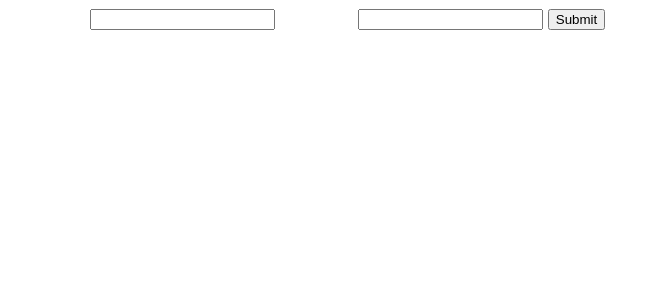
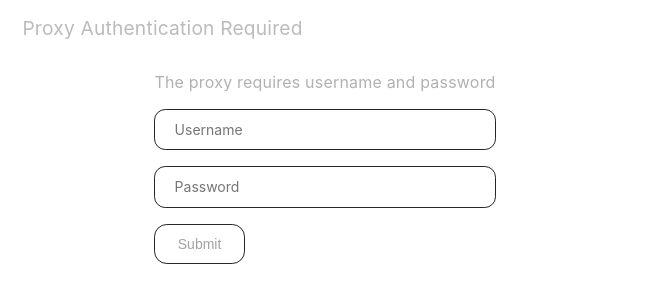
Before and after one commit to totallynotadi/better-notion, an Electron app: page src/index.html in a window 650 px wide. Drawn offline with Linux system fonts and the light colour scheme; no server answers.

Commit message:
feat: finalize proxy auth

```diff
--- a/package.json
+++ b/package.json
@@ -20,8 +20,7 @@
         {
           "target": "nsis",
           "arch": [
-            "x64",
-            "ia32"
+            "x64"
           ]
         },
         {
--- a/src/index.html
+++ b/src/index.html
@@ -7,21 +7,91 @@
     <title>Proxy Sign-in</title>
     <style>
         :root {
-            font-family: -apple-system, BlinkMacSystemFont, Helvetica, Arial, system-ui, sans-serif;
+            font-family: Inter, -apple-system, BlinkMacSystemFont, Arial, Helvetica, sans-serif, sans-serif;
             color: white;
+        }
+
+        html {
+            padding: 0;
+            margin: 0;
+            height: 100vh;
+        }
+
+        body {
+            margin: 0;
+            padding: 0 1.4rem;
+            display: flex;
+            flex-direction: column;
+            justify-content: flex-start;
+            align-items: flex-start;
+            height: 100%;
+        }
+
+        body h2 {
+            font-size: 1.2rem;
+            letter-spacing: 0.2px;
+            font-weight: normal;
+            color: #bbbbbb;
+        }
+
+        div p {
+            font-size: 1rem;
+            letter-spacing: 0.2px;
+            color: #b1b1b1;
+        }
+
+        form {
+            width: 100%;
+            display: flex;
+            flex-direction: column;
+            gap: 1rem;
+        }
+
+        input {
+            all: unset;
+            border-radius: 0.7rem;
+            border: 0.5px solid #252525;
+            background-color: rgba(255, 255, 255, 0.055);
+            padding: 0.7rem 1.2rem;
+            font-size: 14px;
+            color: rgb(200, 200, 200);
+        }
+
+        input::placeholder {
+            font-size: 14px;
+        }
+
+        button[type="submit"] {
+            width: min-content;
+            padding: 0.7rem 1.4rem;
+            border-radius: 0.8rem;
+            border: 0.5px solid #252525;
+            background-color: rgba(255, 255, 255, 0.055);
+            color: rgb(163, 163, 163);
+            font-size: 14px;
+        }
+
+        div {
+            margin: 0 auto auto auto;
         }
     </style>
     <script src="./renderer.js"></script>
 </head>
 
 <body>
-    <form onsubmit="handOnSubmit()">
-        <label for="username"> Username</label>
-        <input id="username" type="text" name="username">
-        <label for="password"> Password</label>
-        <input id="password" type="password" name="password">
-        <button type="submit">Submit</button>
-    </form>
+    <h2>Proxy Authentication Required</h2>
+    <div>
+        <p>
+            The proxy
+            <code id="proxyaddr"></code>
+            requires username and password
+        </p>
+        <form onsubmit="handOnSubmit()">
+            <input id="username" type="text" placeholder="Username" name="username">
+            <input id="password" type="password" placeholder="Password" name="password">
+            <button type="submit">Submit</button>
+        </form>
+    </div>
 </body>
 
 </html>
--- a/src/preload.js
+++ b/src/preload.js
@@ -2,4 +2,5 @@ const { ipcRenderer, contextBridge } = require("electron/renderer");
 
 contextBridge.exposeInMainWorld('electronAPI', {
     gotCreds: (username, password) => ipcRenderer.send('got-creds', username, password),
+    onProxyAddress: (callback) => ipcRenderer.on('send-proxy-addr', (event, hostname, port) => callback(hostname, port))
 })
--- a/src/renderer.js
+++ b/src/renderer.js
@@ -1,3 +1,9 @@
+window.electronAPI.onProxyAddress((hostname, port) => {
+    console.log('got proxy details', hostname, port)
+    const dialogMessage = document.querySelector('code');
+    dialogMessage.innerText = `${hostname}:${port}`;
+})
+
 function handOnSubmit(submitEvent) {
     const username = document.getElementById('username').value;
     const password = document.getElementById('password').value;
```
Also changed, not shown: RELEASE.md (+5 -1 lines), src/main.js (+8 -4 lines), .github/workflows/release.yml.
